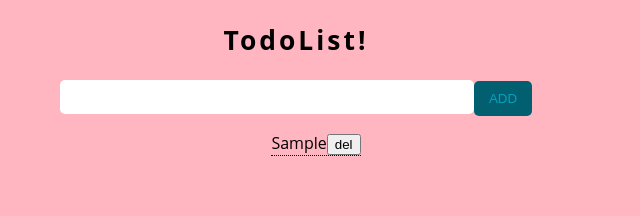
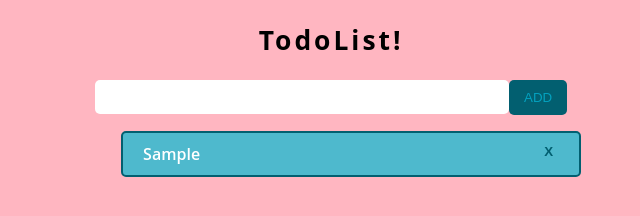
Before and after one commit to GiWanPark/Javascript_todoList, a plain HTML site: page index.html in a window 1280 px wide. Both pictures are taken after typing "Sample" into the empty fields and a click on the button "ADD". Shown: the whole page, without its empty margins (344-984 px from the left). Drawn offline with Linux system fonts and the light colour scheme.

Commit message:
remove tooltip
remove tooltip.
edit textarea size, li css

```diff
--- a/index.html
+++ b/index.html
@@ -9,10 +9,10 @@
         <header class="head">
             <h2>TodoList!</h2>
         </header>
-        <div class="input-div">
-            <input type="text" id="todo"><button type="button" id="addBtn"><span id="add">ADD</span></button>
-        </div>
         <main class="main">
+            <div class="input-div">
+                <input type="text" id="todo"><button type="button" id="addBtn"><span id="add">ADD</span></button>
+            </div>
             <ul id="todoList">
 
             </ul>
--- a/todoList.css
+++ b/todoList.css
@@ -3,13 +3,45 @@ body{
     background-color: lightpink;
     font-family: 'Open Sans', sans-serif;
 }
-li{
-    list-style-type: none;
+li {
+	list-style: none;
+	padding: 10px 20px;
+	color: #ffffff;
+	text-transform: capitalize;
+	font-weight: 600;
+	border: 2px solid #025f70;
+	border-radius: 5px;
+	margin-bottom: 10px;
+	background: #4EB9CD;
+	transition: all 0.75s ease;
+	-webkit-transition: all 0.5s ease;
+	-moz-transition: all 0.5s ease;
+	-ms-transition: all 0.5s ease;
+	-o-transition: all 0.5 ease;
 }
 input{
     border: none;
     border-radius: 5px;
     padding: 7px;
+}
+
+li button {
+	font-weight: normal;
+	background: none;
+	border: none;
+	float: right;
+	color: #025f70;
+    font-weight: 800;
+    cursor: pointer;
+    transition: all 0.75s ease;
+	-webkit-transition: all 0.5s ease;
+	-moz-transition: all 0.5s ease;
+	-ms-transition: all 0.5s ease;
+	-o-transition: all 0.5 ease;
+}
+li button:hover{
+    color: #003038;
+    background-color: lightgreen;
 }
 
 .head{
@@ -23,9 +55,10 @@ input{
 
 .txtarea_block{
     display: block, inline;
-}
-.txtarea_block:focus{
-    background-color: lightblue;
+    padding: 7px;
+    width: 300px;
+    height: 100px;
+    margin-top: 5px;
 }
 
 .input-div{
@@ -35,7 +68,7 @@ input{
 .tooltip {
     position: relative;
     display: inline-block;
-    border-bottom: 1px dotted black; /* If you want dots under the hoverable text */
+    border-bottom: 1px black; /* If you want dots under the hoverable text */
 }
 
   /* Tooltip text */
@@ -58,11 +91,17 @@ input{
     visibility: visible;
 }
 
+.head,
+.main{
+    margin-left: 33%;
+    margin-right: 33%;
+    width: 500px;
+}
+
 #todo{
     width: 400px;
     padding: 7px;
     border-radius: 5px;
-    font-family: 'Lucida Sans', 'Lucida Sans Regular', 'Lucida Grande', 'Lucida Sans Unicode', Geneva, Verdana, sans-serif;
     font-size: 17px;
 }
 #todo:focus{
@@ -88,3 +127,8 @@ input{
 	background-color: #02798F;
 	color: #FFCD5D;
 }
+
+#todoList{
+    text-align: left;
+    margin-left: 0;
+}
--- a/todoList.js
+++ b/todoList.js
@@ -41,25 +41,25 @@ function paintTodo(id, text)
     let li = document.createElement("li");
     let btn = document.createElement("button");
     let div = document.createElement("div");
-    let span = document.createElement("span");
+//    let span = document.createElement("span");
 
 
     li.id = "li_"+id;
     li.addEventListener("dblclick", editTodoTitle);
 
     btn.addEventListener("click", delTodo);
-    btn.innerText = "del";
+    btn.innerText = "X";
 
     div.addEventListener("click", showTxtArea);
     div.id = "div_"+id;
-    div.classList += "tooltip";
+//    div.classList += "tooltip";
     div.innerText = text;
 
-    span.classList += "tooltiptext";
-    span.innerText += `If you click, you can edit title of Todo.
-                        If you double click, you can edit memo of Todo`;
+//    span.classList += "tooltiptext";
+//    span.innerText += `If you click, you can edit memo of Todo.
+//                        If you double click, you can edit title of Todo`;
 
-    div.appendChild(span);
+//    div.appendChild(span);
     div.appendChild(btn);
 
 
```
Also changed, not shown: 1 other file.
